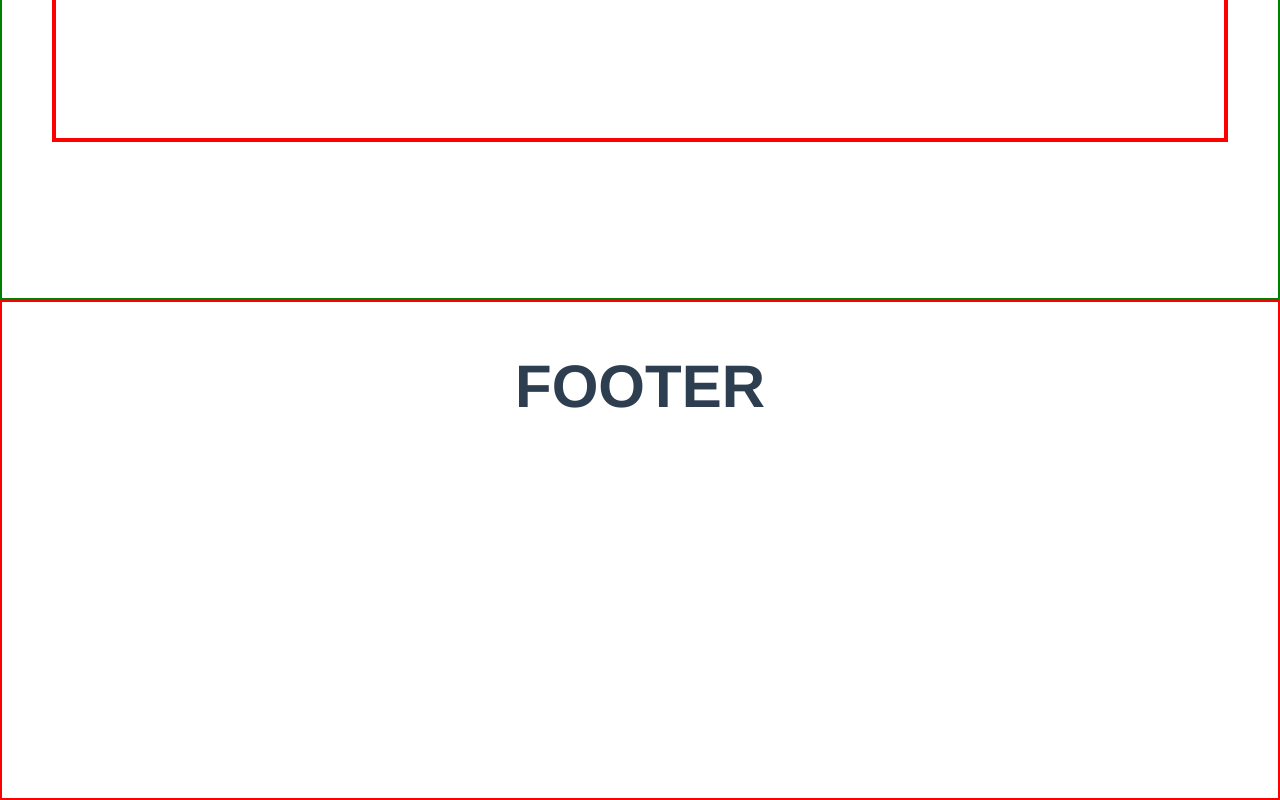
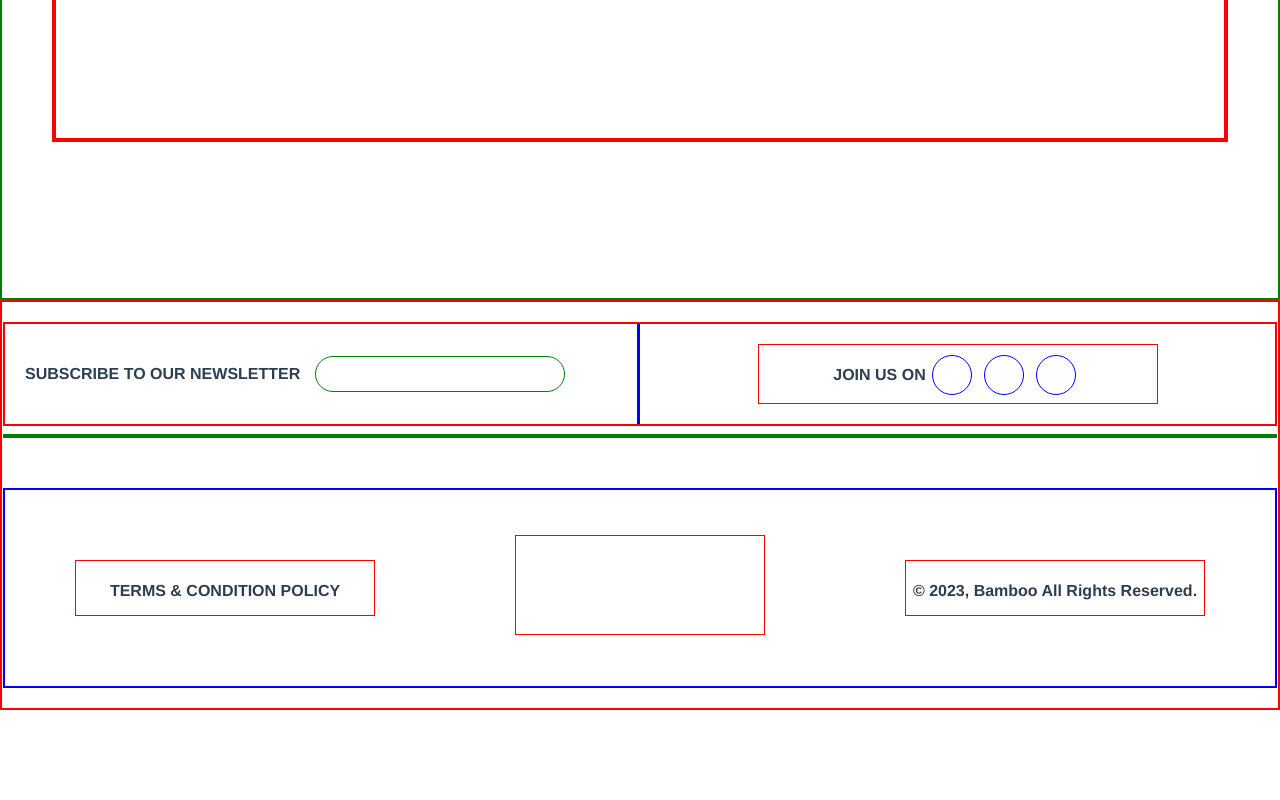
Before and after one commit to olatunji-20/bamboo, a Vue app: page / in a window 1280 px wide. Shown: the part 2300-3100 px from the top of the page. After the commit the page ends 3010 px from the top, so only its background shows below. Built offline with nearby package versions, Linux system fonts and the light colour scheme.

Commit message:
work on footer

```diff
--- a/src/components/Footer.vue
+++ b/src/components/Footer.vue
@@ -1,6 +1,29 @@
 <template>
     <section>
-        <h1>FOOTER</h1>
+        <div class="sub">
+            <div class="sub1">
+                <h4>SUBSCRIBE TO OUR NEWSLETTER</h4>
+                <div class="mail"></div>
+            </div>
+            <div class="sub1" style="border-right: 0px;">
+                <div class="socials">
+                    <h4>JOIN US ON</h4>
+                    <div class="socs"></div>
+                    <div class="socs"></div>
+                    <div class="socs"></div>
+                </div>
+            </div>
+        </div>
+        <hr style="border: 2px solid green" />
+        <div class="last">
+            <div class="one">
+                <h4>TERMS & CONDITION POLICY</h4>
+            </div>
+            <div class="two"></div>
+            <div class="three">
+                <h4>© 2023, Bamboo All Rights Reserved.</h4>
+            </div>
+        </div>
     </section>
 </template>
 
@@ -8,10 +31,85 @@
 section {
     border: 2px solid red;
     width: 100%;
-    height: 500px;
+    height: auto;
+    padding: 20px 1px;
 }
 
 h1 {
     font-size: 60px;
 }
+.sub {
+    width: 100%;
+    height: auto;
+    border: 2px solid red;
+    display: flex;
+    flex-direction: row;
+    flex-wrap: wrap;
+}
+.sub1 {
+    width: 50%;
+    height: 100px;
+    border-right: 3px solid blue;
+    padding: 20px;
+    display: flex;
+    flex-direction: row;
+    flex-wrap: nowrap;
+}
+.mail {
+    border: 1px solid green;
+    width: 250px;
+    height: 36px;
+    border-radius: 18px;
+    position: relative;
+    top: 12px;
+    left: 15px;
+}
+.socials {
+    width: 400px;
+    height: auto;
+    border: 1px solid red;
+    margin: 0px auto;
+    display: flex;
+    flex-direction: row;
+    justify-content: center;
+}
+.socs {
+    width: 40px;
+    height: 40px;
+    border: 1px solid blue;
+    margin: 10px 6px;
+    border-radius: 50%;
+}
+.last {
+    height: 200px;
+    width: 100%;
+    border: 2px solid blue;
+    display: flex;
+    flex-direction: row;
+    justify-content: space-around;
+    padding: 70px 0px;
+    margin-top: 50px;
+}
+.one {
+    width: 300px;
+    height: auto;
+    border: 1px solid red;
+}
+.two {
+    width: 250px;
+    height: 100px;
+    border: 1px solid red;
+    position: relative;
+    bottom: 25px;
+}
+.three {
+    width: 300px;
+    height: auto;
+    border: 1px solid red;
+}
+
+
+
+
+
 </style>
```
Also changed, not shown: src/components/Products.vue (added).
